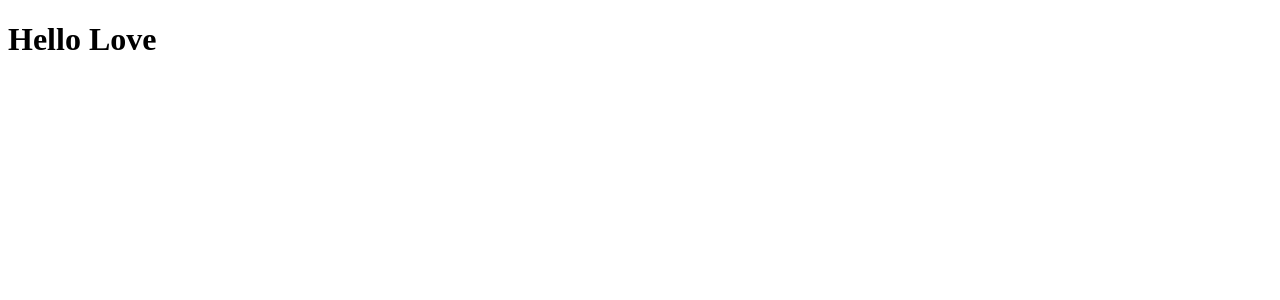
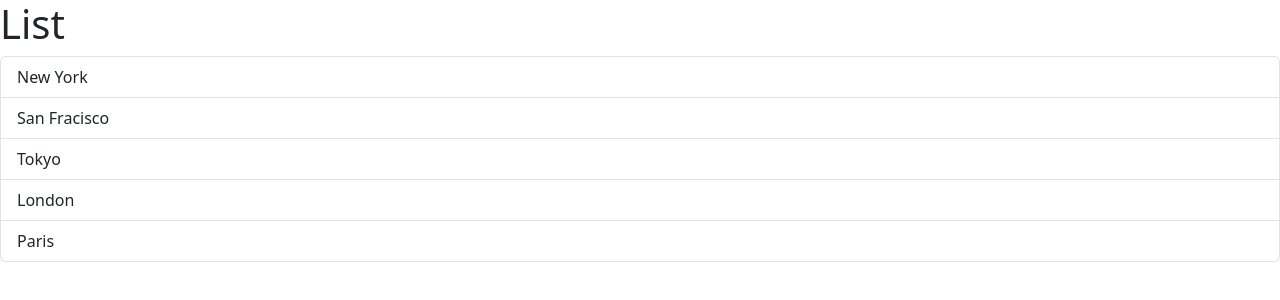
Before and after one commit to Flint15/react-earth-app, a React (Vite) app: page / in a window 1280 px wide. Shown: the top 300 px of the page. Built offline with nearby package versions, Linux system fonts and the light colour scheme.

Commit message:
Add interactive ListGroup

```diff
--- a/src/App.tsx
+++ b/src/App.tsx
@@ -1,7 +1,7 @@
-import Message from "./Message"
+import ListGroup from "./components/ListGroup"
 
 function App() {
-  return <div><Message /></div>
+  return <div><ListGroup /></div>
 }
 
 export default App
--- /dev/null
+++ b/src/components/ListGroup.tsx
@@ -0,0 +1,33 @@
+import { useState } from "react";
+
+function ListGroup() {
+  let items = ["New York", "San Fracisco", "Tokyo", "London", "Paris"];
+  const [selectedIndex, setSelectedIndex] = useState(-1);
+
+  return (
+    <>
+      <h1>List</h1>
+      {items.length === 0 ? <p>No item found</p> : null}
+      {items.length === 0 && <p>No item found</p>}
+      <ul className="list-group">
+        {items.map((item, index) => (
+          <li
+            className={
+              selectedIndex === index
+                ? "list-group-item active"
+                : "list-group-item"
+            }
+            key={item}
+            onClick={() => {
+              setSelectedIndex(index);
+            }}
+          >
+            {item}
+          </li>
+        ))}
+      </ul>
+    </>
+  );
+}
+
+export default ListGroup;
```
Also changed, not shown: src/main.tsx (+7 -7 lines).
